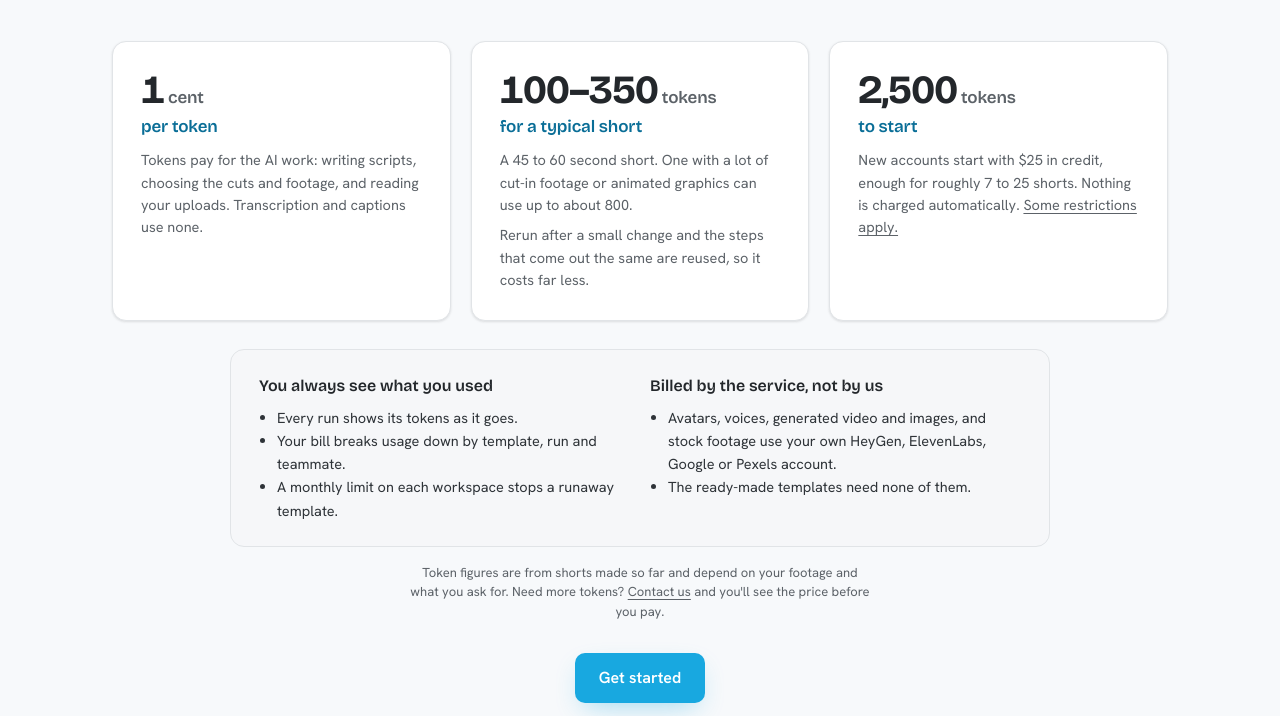
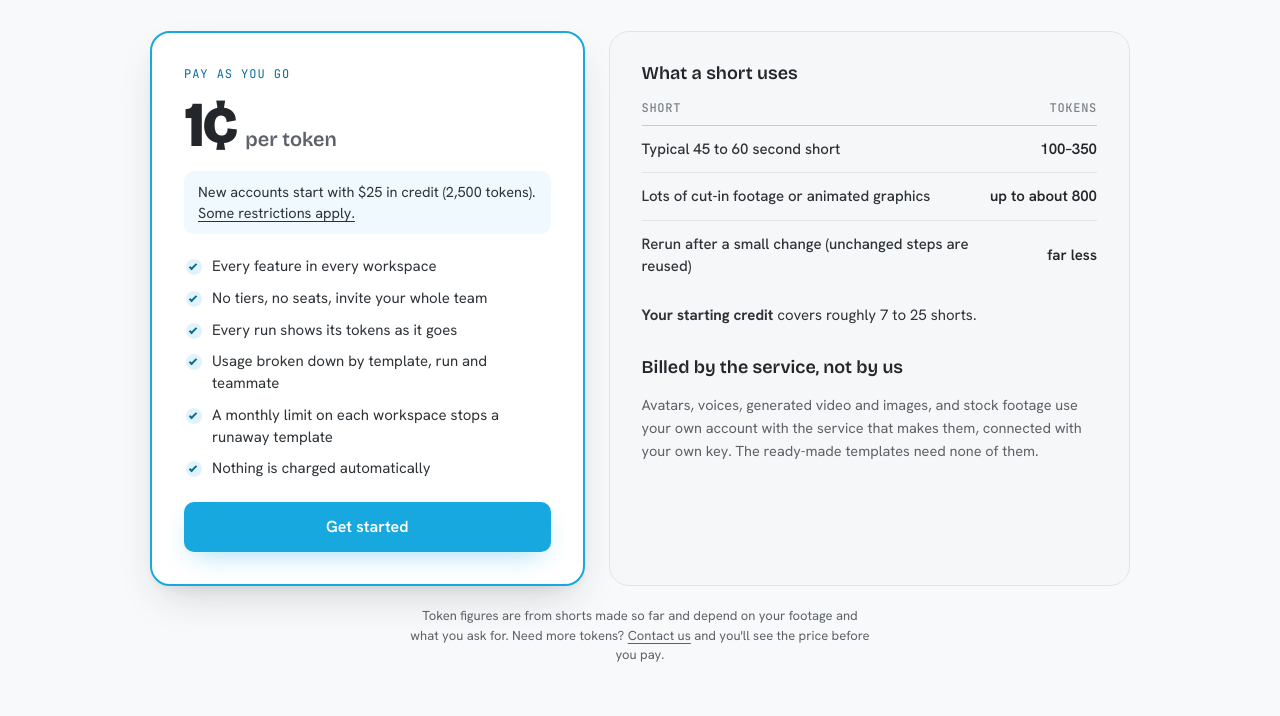
Before and after one commit to chandler767/Puffin-Ship-Website, a plain HTML site: page index.html in a window 1280 px wide. Shown: the part 4464-5180 px from the top of the page. Drawn offline with nearby package versions, Linux system fonts and the light colour scheme.

Commit message:
Pricing as a plan card and cost table; fuller answer to what Puffin Ship does
Show the price the way a pricing table does: one plan card with the per-token
price, what's included, starting credit and the button, beside a table of what
a short uses. Stop naming the outside services (they will change often) and
stop tying tokens to AI work only. Rewrite "What does Puffin Ship do?" to
cover the whole product, not just clipping. Drop the doubled rules where a
statement section follows another bordered band.

```diff
--- a/index.html
+++ b/index.html
@@ -115,7 +115,7 @@
           "name": "What does Puffin Ship do?",
           "acceptedAnswer": {
             "@type": "Answer",
-            "text": "It turns any raw footage you record, from webinars and product demos to interviews, into shorts that are ready to post. It finds the moments worth posting, crops them to vertical, adds captions, cuts the pauses, and applies your brand. With a template you set up once, it can also combine moments from several recordings, with a new intro you record on camera, into one short."
+            "text": "It automates video production. Describe the video you want in plain words, or start from a ready-made template, and it does the editing: it picks the best moments from all your recordings, cuts the pauses, frames the shot for any screen, and adds captions, b-roll, music, animated graphics and your brand. It can also write a script and put it on a teleprompter while you record, add AI voices and avatars, and bring in generated or stock footage. You get back a finished video, or a Final Cut Pro project if you want to keep editing. Set it up once and every new recording comes out the same way, whether you start it in the app, through the API, or from an AI agent."
           }
         },
         {
@@ -525,6 +525,11 @@
       border-bottom: 1px solid var(--border-subtle);
       padding: 56px var(--space-5);
     }
+    /* A statement right after another bordered band shares that band's rule
+       instead of drawing a second one beside it. */
+    .statement-band + .statement-band { padding-top: 0; }
+    .statement-band + .statement-band .statement,
+    .how-band + .statement-band .statement { border-top: 0; }
     .statement .eyebrow { margin-bottom: var(--space-4); }
     .statement-lead {
       font-family: var(--font-display); font-weight: 800;
@@ -561,27 +566,70 @@
 
     .who-title { font-family: var(--font-display); font-weight: 600; font-size: 18px; letter-spacing: -0.01em; margin: 0 0 6px; color: var(--text-strong); }
     .who-desc { margin: 0; font-size: 14px; line-height: 1.55; color: var(--text-muted); }
-    .pricing-cta { display: flex; justify-content: center; margin-top: 32px; }
 
     /* ── Pricing ──────────────────────────────────────────────────────────── */
-    .price-figure {
-      font-family: var(--font-display); font-weight: 700; font-size: 40px; line-height: 1;
-      letter-spacing: -0.03em; color: var(--text-strong); margin: 0 0 4px;
-      font-variant-numeric: tabular-nums; white-space: nowrap;
+    .price-table {
+      display: grid; grid-template-columns: minmax(0, 5fr) minmax(0, 6fr); gap: 24px;
+      max-width: 980px; margin: 0 auto; align-items: stretch;
     }
-    .price-figure small { font-size: 17px; font-weight: 600; letter-spacing: -0.01em; color: var(--text-muted); margin-left: 4px; }
-    .price-label { font-family: var(--font-display); font-weight: 600; font-size: 17px; letter-spacing: -0.01em; margin: 0 0 10px; color: var(--accent-press); }
-    .price-card .step-desc + .step-desc { margin-top: 8px; }
-    .price-uses {
-      margin: 28px auto 0; max-width: 820px; display: grid; grid-template-columns: 1fr 1fr; gap: 20px;
-      background: var(--bg-inset); border: 1px solid var(--border-subtle); border-radius: var(--radius-lg); padding: 24px 28px;
+    .price-plan {
+      display: flex; flex-direction: column; gap: 22px;
+      background: var(--surface-card); border: 2px solid var(--accent);
+      border-radius: var(--radius-xl); box-shadow: var(--shadow-lg); padding: 32px;
     }
-    .price-uses h3 { font-family: var(--font-display); font-weight: 600; font-size: 16px; margin: 0 0 8px; color: var(--text-strong); }
-    .price-uses ul { margin: 0; padding-left: 18px; font-size: 14.5px; line-height: 1.6; color: var(--text-body); }
-    .price-note { margin: 16px auto 0; max-width: 64ch; font-size: 13px; color: var(--text-muted); text-align: center; text-wrap: pretty; }
+    .price-plan-name {
+      margin: 0 0 10px; font-family: var(--font-mono); font-size: var(--text-xs);
+      letter-spacing: 0.08em; text-transform: uppercase; color: var(--accent-press);
+    }
+    .price-plan-price { margin: 0; display: flex; align-items: baseline; gap: 10px; }
+    .price-amount {
+      font-family: var(--font-display); font-weight: 800; font-size: 64px; line-height: 1;
+      letter-spacing: -0.04em; color: var(--text-strong);
+    }
+    .price-unit { font-family: var(--font-display); font-weight: 600; font-size: 20px; color: var(--text-muted); }
+    .price-plan-credit {
+      margin: 14px 0 0; padding: 10px 14px; border-radius: var(--radius-md);
+      background: var(--accent-tint); color: var(--text-body); font-size: 14.5px; line-height: 1.5;
+    }
+    .price-includes { list-style: none; margin: 0; padding: 0; display: grid; gap: 10px; flex: 1; }
+    .price-includes li {
+      position: relative; padding-left: 28px; font-size: 15px; line-height: 1.45; color: var(--text-body);
+    }
+    .price-includes li::before {
+      content: ""; position: absolute; left: 2px; top: 3px; width: 16px; height: 16px; border-radius: 50%;
+      background: var(--accent-subtle);
+    }
+    .price-includes li::after {
+      content: ""; position: absolute; left: 7px; top: 6px; width: 4px; height: 8px;
+      border: solid var(--accent-press); border-width: 0 2px 2px 0; transform: rotate(45deg);
+    }
+    .price-plan-cta { align-self: stretch; text-align: center; justify-content: center; }
+    .price-costs {
+      background: var(--bg-inset); border: 1px solid var(--border-subtle);
+      border-radius: var(--radius-xl); padding: 28px 32px;
+    }
+    .price-costs-h { font-family: var(--font-display); font-weight: 600; font-size: 18px; margin: 0 0 12px; color: var(--text-strong); }
+    .price-costs-h + .price-costs-p { margin-top: 0; }
+    .price-costs .price-credit-line + .price-costs-h { margin-top: 28px; }
+    .price-rows { width: 100%; border-collapse: collapse; font-size: 15px; }
+    .price-rows thead th {
+      font-family: var(--font-mono); font-size: var(--text-xs); font-weight: 500; letter-spacing: 0.06em;
+      text-transform: uppercase; color: var(--text-faint); text-align: left; padding: 0 0 8px;
+      border-bottom: 1px solid var(--border-default);
+    }
+    .price-rows thead th:last-child, .price-rows td { text-align: right; }
+    .price-rows tbody th { font-weight: 500; color: var(--text-body); text-align: left; padding: 12px 16px 12px 0; }
+    .price-rows td {
+      padding: 12px 0; color: var(--text-strong); font-weight: 600; font-variant-numeric: tabular-nums; white-space: nowrap;
+    }
+    .price-rows tbody tr + tr > * { border-top: 1px solid var(--border-subtle); }
+    .price-credit-line { margin: 14px 0 0; font-size: 15px; color: var(--text-body); }
+    .price-costs-p { margin: 0; font-size: 14.5px; line-height: 1.6; color: var(--text-muted); }
+    .price-note { margin: 20px auto 0; max-width: 64ch; font-size: 13px; color: var(--text-muted); text-align: center; text-wrap: pretty; }
     @media (max-width: 880px) {
-      .price-uses { grid-template-columns: 1fr; padding: 20px; }
-      .price-figure { font-size: 34px; }
+      .price-table { grid-template-columns: 1fr; }
+      .price-plan, .price-costs { padding: 24px 20px; }
+      .price-amount { font-size: 52px; }
     }
 
     /* ── Footer ───────────────────────────────────────────────────────────── */
@@ -945,45 +993,39 @@
       <h2 id="pricing-h" class="section-h2">One plan. Pay for what you use.</h2>
       <p class="section-sub">Priced by usage in tokens, with no tiers and no seats. Every workspace gets every feature.</p>
     </div>
-    <div class="steps-grid">
-      <div class="card price-card">
-        <p class="price-figure">1<small>cent</small></p>
-        <h3 class="price-label">per token</h3>
-        <p class="step-desc">Tokens pay for the AI work: writing scripts, choosing the cuts and footage, and reading your uploads. Transcription and captions use none.</p>
+    <div class="price-table">
+      <div class="price-plan">
+        <div class="price-plan-head">
+          <p class="price-plan-name">Pay as you go</p>
+          <p class="price-plan-price"><span class="price-amount">1&cent;</span><span class="price-unit">per token</span></p>
+          <p class="price-plan-credit">New accounts start with $25 in credit (2,500 tokens). <a class="fine-link" href="https://app.puffinship.com/terms">Some restrictions apply.</a></p>
+        </div>
+        <ul class="price-includes">
+          <li>Every feature in every workspace</li>
+          <li>No tiers, no seats, invite your whole team</li>
+          <li>Every run shows its tokens as it goes</li>
+          <li>Usage broken down by template, run and teammate</li>
+          <li>A monthly limit on each workspace stops a runaway template</li>
+          <li>Nothing is charged automatically</li>
+        </ul>
+        <a href="https://app.puffinship.com/login" data-signup class="btn btn-primary btn-lg price-plan-cta">Get started</a>
       </div>
-      <div class="card price-card">
-        <p class="price-figure"><span aria-label="100 to 350">100&ndash;350</span><small>tokens</small></p>
-        <h3 class="price-label">for a typical short</h3>
-        <p class="step-desc">A 45 to 60 second short. One with a lot of cut-in footage or animated graphics can use up to about 800.</p>
-        <p class="step-desc">Rerun after a small change and the steps that come out the same are reused, so it costs far less.</p>
-      </div>
-      <div class="card price-card">
-        <p class="price-figure">2,500<small>tokens</small></p>
-        <h3 class="price-label">to start</h3>
-        <p class="step-desc">New accounts start with $25 in credit, enough for roughly 7 to 25 shorts. Nothing is charged automatically. <a class="fine-link" href="https://app.puffinship.com/terms">Some restrictions apply.</a></p>
-      </div>
-    </div>
-    <div class="price-uses">
-      <div>
-        <h3>You always see what you used</h3>
-        <ul>
-          <li>Every run shows its tokens as it goes.</li>
-          <li>Your bill breaks usage down by template, run and teammate.</li>
-          <li>A monthly limit on each workspace stops a runaway template.</li>
-        </ul>
-      </div>
-      <div>
-        <h3>Billed by the service, not by us</h3>
-        <ul>
-          <li>Avatars, voices, generated video and images, and stock footage use your own HeyGen, ElevenLabs, Google or Pexels account.</li>
-          <li>The ready-made templates need none of them.</li>
-        </ul>
+      <div class="price-costs">
+        <h3 class="price-costs-h">What a short uses</h3>
+        <table class="price-rows">
+          <thead><tr><th scope="col">Short</th><th scope="col">Tokens</th></tr></thead>
+          <tbody>
+            <tr><th scope="row">Typical 45 to 60 second short</th><td><span aria-label="100 to 350">100&ndash;350</span></td></tr>
+            <tr><th scope="row">Lots of cut-in footage or animated graphics</th><td>up to about 800</td></tr>
+            <tr><th scope="row">Rerun after a small change (unchanged steps are reused)</th><td>far less</td></tr>
+          </tbody>
+        </table>
+        <p class="price-credit-line"><strong>Your starting credit</strong> covers roughly 7 to 25 shorts.</p>
+        <h3 class="price-costs-h">Billed by the service, not by us</h3>
+        <p class="price-costs-p">Avatars, voices, generated video and images, and stock footage use your own account with the service that makes them, connected with your own key. The ready-made templates need none of them.</p>
       </div>
     </div>
     <p class="price-note">Token figures are from shorts made so far and depend on your footage and what you ask for. Need more tokens? <a class="fine-link" href="#contact">Contact us</a> and you'll see the price before you pay.</p>
-    <div class="pricing-cta">
-      <a href="https://app.puffinship.com/login" data-signup class="btn btn-primary btn-lg">Get started</a>
-    </div>
   </section>
 
   <!-- ── FAQ ─────────────────────────────────────────────────────────── -->
@@ -998,7 +1040,7 @@
     <div class="faq-grid">
         <div class="faq-item">
           <h3 class="faq-q">What does Puffin Ship do?</h3>
-          <p class="faq-a">It turns any raw footage you record, from webinars and product demos to interviews, into shorts that are ready to post. It finds the moments worth posting, crops them to vertical, adds captions, cuts the pauses, and applies your brand. With a template you set up once, it can also combine moments from several recordings, with a new intro you record on camera, into one short.</p>
+          <p class="faq-a">It automates video production. Describe the video you want in plain words, or start from a ready-made template, and it does the editing: it picks the best moments from all your recordings, cuts the pauses, frames the shot for any screen, and adds captions, b-roll, music, animated graphics and your brand. It can also write a script and put it on a teleprompter while you record, add AI voices and avatars, and bring in generated or stock footage. You get back a finished video, or a Final Cut Pro project if you want to keep editing. Set it up once and every new recording comes out the same way, whether you start it in the app, through the API, or from an AI agent.</p>
         </div>
         <div class="faq-item">
           <h3 class="faq-q">What kinds of recordings work?</h3>
```
Also changed, not shown: llms.txt.
